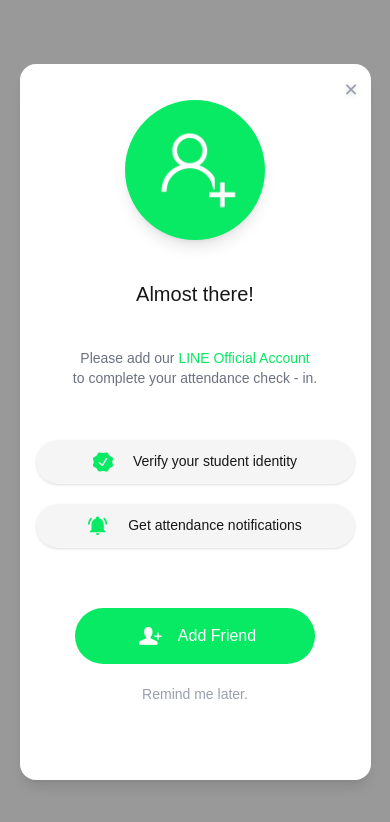
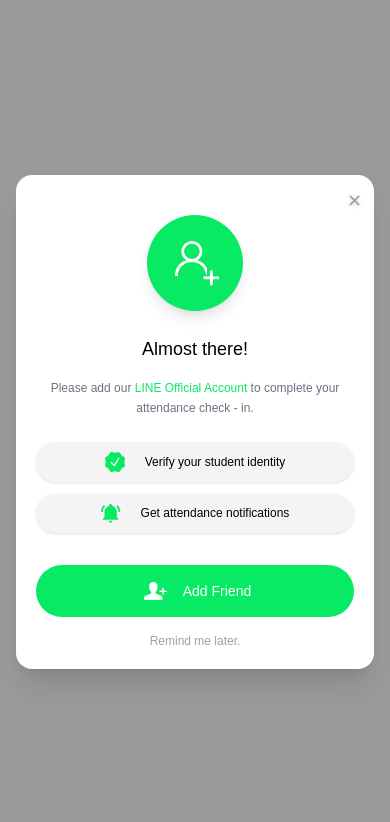
Before and after one commit to KMITL-PCC/project-front, a Next.js app: page /page in a window 390 px wide. Shown: the top 822 px of the page. Built offline with nearby package versions, Linux system fonts and the light colour scheme.

Commit message:
addfriend_responsive
ทำ responsive, แก้สีตัวอักษร

```diff
--- a/components/addfriend/addfriend.tsx
+++ b/components/addfriend/addfriend.tsx
@@ -1,6 +1,7 @@
 "use client";
 
 import { useState } from "react";
+import Image from "next/image";
 
 export default function AttendanceModal() {
   const [open, setOpen] = useState(true);
@@ -8,8 +9,8 @@
   if (!open) return null;
 
   return (
-    <div className="fixed inset-0 z-50 flex items-center justify-center bg-black/40">
-      <div className="relative w-[90%] max-w-[360px] sm:w-[360px] rounded-2xl bg-white p-4 sm:p-6 shadow-lg">
+    <div className="fixed inset-0 z-50 flex items-center justify-center bg-black/40 px-4">
+      <div className="relative w-full max-w-sm sm:max-w-md rounded-2xl bg-white p-5 sm:p-6 shadow-xl">
         {/* ปุ่มปิด */}
         <button
           onClick={() => setOpen(false)}
@@ -19,55 +20,43 @@
         </button>
 
         {/* ไอคอน */}
-        <div className="mt-5 mx-auto flex h-35 w-35 items-center justify-center rounded-full bg-[#08E964] shadow-lg">
-          <img
-            src="/profile.png" alt="Add user"
-            className="h-30 w-30"
-          />
+        <div className="mt-5 mx-auto flex h-24 w-24 sm:h-32 sm:w-32 items-center justify-center rounded-full bg-[#08E964] shadow-lg">
+          <Image src="/profile.png" alt="Add user" width={72} height={72} />
         </div>
 
         {/* หัวข้อ */}
-        <h2 className="mt-10 text-center text-xl font-SF Pro font-Medium">
+        <h2 className="mt-6 sm:mt-8 text-center text-lg sm:text-xl font-medium text-black">
           Almost there!
         </h2>
 
         {/* คำอธิบาย */}
-        <p className="mt-10 text-center text-sm text-gray-500">
+        <p className="mt-4 sm:mt-6 text-center text-xs sm:text-sm text-gray-500 leading-relaxed">
           Please add our{" "}
           <span className="text-[#08E964] font-medium">
             LINE Official Account
           </span>{" "}
-          <br />
+          <br className="hidden sm:block" />
           to complete your attendance check - in.
         </p>
 
         {/* รายการ */}
-        <div className="mt-13 space-y-5">
-          <Item
-            icon="/check.svg"
-            text="Verify your student identity"
-          />
-          <Item
-            icon="/notifications.svg"
-            text="Get attendance notifications"
-          />
+        <div className="mt-6 sm:mt-8 space-y-3 sm:space-y-4 text-black">
+          <Item icon="/check.svg" text="Verify your student identity" />
+          <Item icon="/notifications.svg" text="Get attendance notifications" />
         </div>
 
         {/* ปุ่ม Add Friend */}
-        <button className="mt-15 mx-auto flex w-60 items-center justify-center gap-3 rounded-full bg-[#08E964] py-3 text-white">
+        <button className="mt-8 sm:mt-10 mx-auto flex w-full max-w-xs items-center justify-center gap-3 rounded-full bg-[#08E964] py-2.5 sm:py-3 text-white">
           <div className="mx-auto flex items-center justify-center gap-3">
-            <img
-              src="/profile_add.png" alt="Add friend"
-              className="h-8 w-8"
-            />
-            <span className="text-base font-medium leading-none">
+            <Image src="/profile_add.png" alt="Add friend" width={32} height={32} />
+          <span className="text-sm sm:text-base font-medium leading-none">
               Add Friend
             </span>
           </div>
         </button>
 
         <p
-          className="mt-5 mb-15 text-center text-sm text-gray-400 cursor-pointer"
+          className="mt-4 sm:mt-6 text-center text-xs sm:text-sm text-gray-400 cursor-pointer"
           onClick={() => setOpen(false)}
         >
           Remind me later.
@@ -79,11 +68,8 @@
 
 function Item({ text, icon }: { text: string; icon: string }) {
   return (
-    <div className="flex items-center gap-3 justify-center rounded-full bg-[#D9D9D9]/[0.27] px-4 py-3 text-sm shadow-sm">
-      <img
-        src={icon} alt=""
-        className="h-5 w-5 flex-shrink-0"
-      />
+    <div className="flex items-center gap-3 justify-center rounded-full bg-[#D9D9D9]/30 px-4 py-2.5 sm:py-3 text-xs sm:text-sm shadow-sm">
+      <Image src={icon} alt="" width={20} height={20} />
       <span className="ml-2 leading-snug">{text}</span>
     </div>
   );
--- a/package.json
+++ b/package.json
@@ -9,6 +9,7 @@
     "lint": "eslint"
   },
   "dependencies": {
+    "@tailwindcss/vite": "^4.1.18",
     "class-variance-authority": "^0.7.1",
     "clsx": "^2.1.1",
     "lucide-react": "^0.563.0",
@@ -25,7 +26,7 @@
     "@types/react-dom": "^19",
     "eslint": "^9",
     "eslint-config-next": "16.1.6",
-    "tailwindcss": "^4",
+    "tailwindcss": "^4.1.18",
     "tw-animate-css": "^1.4.0",
     "typescript": "^5"
   }
```
Also changed, not shown: 1 other file (tests, documents, lock files or other folders).
